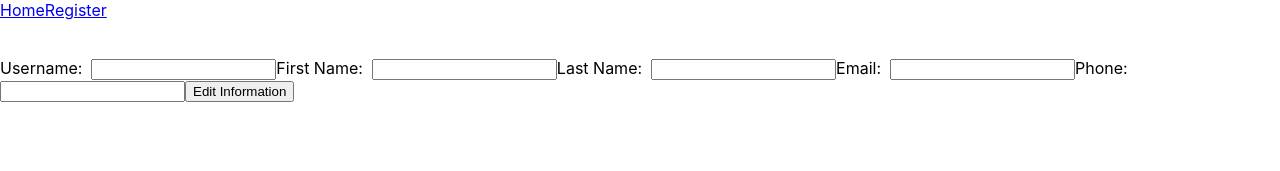
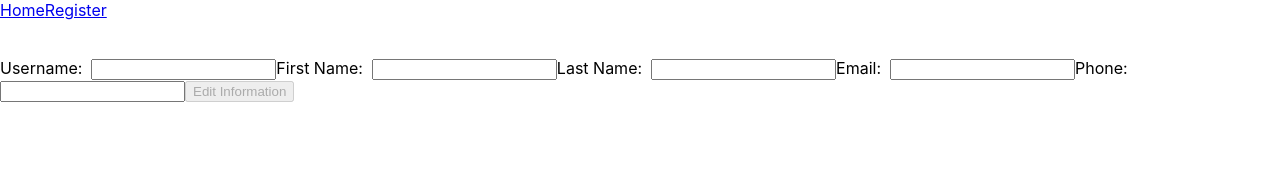
Before and after one commit to jduell12/Front_End, a React (Create React App) app in the folder water_plants/: page /private/addplant in a window 1280 px wide. Shown: the top 171 px of the page. Built offline with nearby package versions, Linux system fonts and the light colour scheme.

Commit message:
adding first test for edit user

```diff
--- a/water_plants/src/components/EditUser.js
+++ b/water_plants/src/components/EditUser.js
@@ -128,7 +128,7 @@ const EditUser = () => {
                         value={formValues.phone}
                     />
                 </label>
-                <button>Edit Information</button>
+                <button disabled={disabled}>Edit Information</button>
             </form>
         </div>
     )
```
Also changed, not shown: 1 other file (tests, documents, lock files or other folders).
